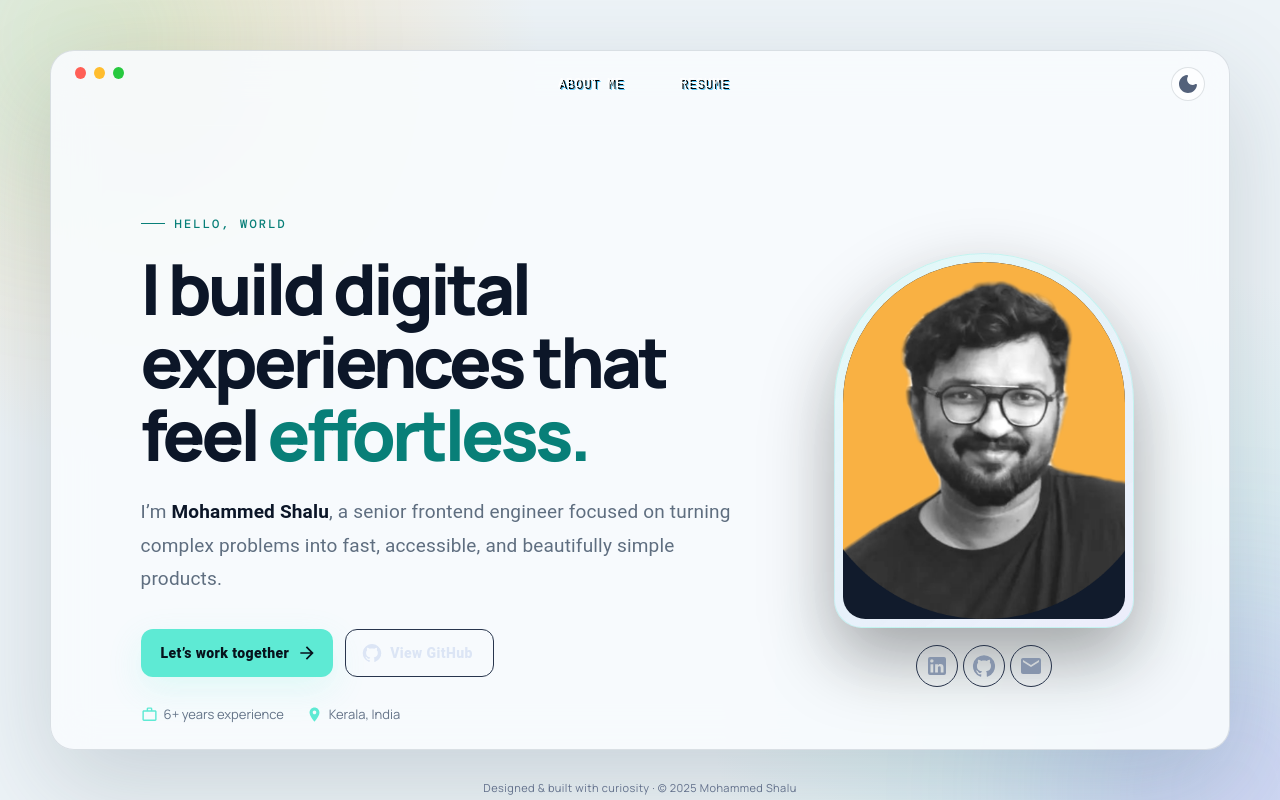
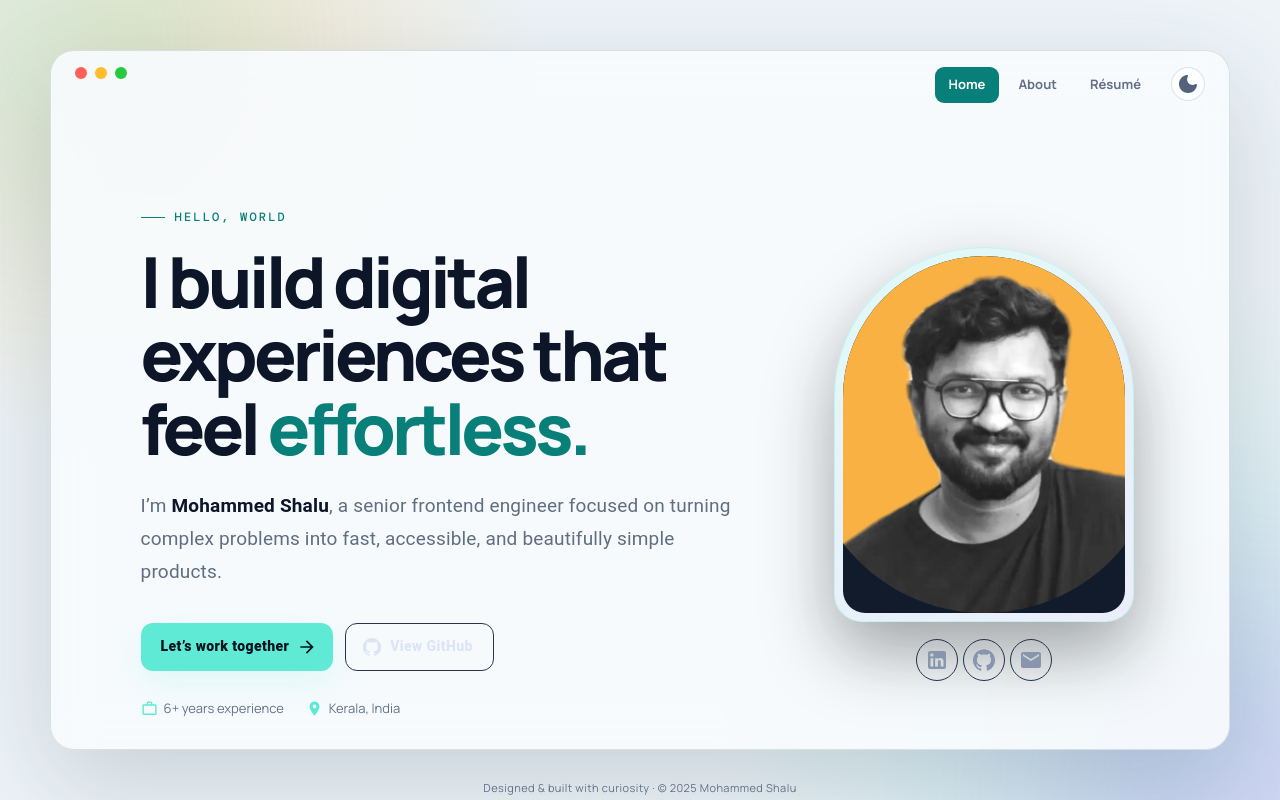
Before and after one commit to mhmdshalus/my-personal-website, a React (Vite) app: page / in a window 1280 px wide. Built offline with nearby package versions, Linux system fonts and the light colour scheme.

Commit message:
Refactor Menu component to use navigation buttons

```diff
--- a/src/Menu.tsx
+++ b/src/Menu.tsx
@@ -1,140 +1,8 @@
-import { Box, Typography } from "@mui/material";
-
-interface MenuProps {
-  itemToView: string;
-  currentView: string;
-  setCurrentView: (view: string) => void;
-}
-
-const Menu = ({ itemToView, currentView, setCurrentView }: MenuProps) => {
-  return (
-    !currentView && (
-      <Box
-        sx={{
-          width: "100%",
-          display: "flex",
-          justifyContent: "center",
-          alignItems: "center",
-          gap: 3,
-          paddingBottom: 1,
-        }}
-      >
-        {itemToView !== "basic-info" && (
-          <>
-            <Typography
-              color="text.secondary"
-              sx={{
-                fontFamily: '"Press Start 2P", monospace',
-                color: "#ffffff",
-                display: "flex",
-                alignItems: "center",
-                gap: 1,
-                cursor: "pointer",
-                padding: "8px 16px",
-                borderRadius: "4px",
-                transition: "all 0.3s ease",
-                position: "relative",
-                fontSize: "12px",
-                textTransform: "uppercase",
-                letterSpacing: "1px",
-                textShadow: "2px 2px 0px #000, 3px 3px 0px #4fc3f7",
-                "&:hover": {
-                  color: "#4fc3f7",
-                  textShadow: "2px 2px 0px #000, 4px 4px 0px #4fc3f7",
-                  "&::after": {
-                    content: '"<Home />"',
-                  },
-                },
-                "&::after": {
-                  content: '"Home"',
-                  transition: "content 0.3s ease",
-                },
-              }}
-              onClick={() => {
-                setCurrentView("git checkout home");
-              }}
-            />
-          </>
-        )}
-
-        {itemToView !== "about-me" && (
-          <>
-            <Typography
-              color="text.secondary"
-              sx={{
-                fontFamily: '"Press Start 2P", monospace',
-                color: "#ffffff",
-                display: "flex",
-                alignItems: "center",
-                gap: 1,
-                cursor: "pointer",
-                padding: "8px 16px",
-                borderRadius: "4px",
-                transition: "all 0.3s ease",
-                position: "relative",
-                fontSize: "12px",
-                textTransform: "uppercase",
-                letterSpacing: "1px",
-                textShadow: "2px 2px 0px #000, 3px 3px 0px #4fc3f7",
-                "&:hover": {
-                  color: "#4fc3f7",
-                  textShadow: "2px 2px 0px #000, 4px 4px 0px #4fc3f7",
-                  "&::after": {
-                    content: '"<About me />"',
-                  },
-                },
-                "&::after": {
-                  content: '"About me"',
-                  transition: "content 0.3s ease",
-                },
-              }}
-              onClick={() => {
-                setCurrentView("git checkout about-me");
-              }}
-            />
-          </>
-        )}
-
-        {itemToView !== "resume" && (
-          <>
-            <Typography
-              color="text.secondary"
-              sx={{
-                fontFamily: '"Press Start 2P", monospace',
-                color: "#ffffff",
-                display: "flex",
-                alignItems: "center",
-                gap: 1,
-                cursor: "pointer",
-                padding: "8px 16px",
-                borderRadius: "4px",
-                transition: "all 0.3s ease",
-                position: "relative",
-                fontSize: "12px",
-                textTransform: "uppercase",
-                letterSpacing: "1px",
-                textShadow: "2px 2px 0px #000, 3px 3px 0px #4fc3f7",
-                "&:hover": {
-                  color: "#4fc3f7",
-                  textShadow: "2px 2px 0px #000, 4px 4px 0px #4fc3f7",
-                  "&::after": {
-                    content: '"<Resume />"',
-                  },
-                },
-                "&::after": {
-                  content: '"Resume"',
-                  transition: "content 0.3s ease",
-                },
-              }}
-              onClick={() => {
-                setCurrentView("git checkout resume");
-              }}
-            />
-          </>
-        )}
-      </Box>
-    )
-  );
-};
-
+interface MenuProps { itemToView: string; setItemToView: (view: string) => void; }
+const links = [["basic-info", "Home"], ["about-me", "About"], ["resume", "Résumé"]];
+const Menu = ({ itemToView, setItemToView }: MenuProps) => (
+  <nav className="main-nav" aria-label="Main navigation">
+    {links.map(([id, label]) => <button key={id} className={itemToView === id ? "active" : ""} onClick={() => setItemToView(id)}>{label}</button>)}
+  </nav>
+);
 export default Menu;
```
